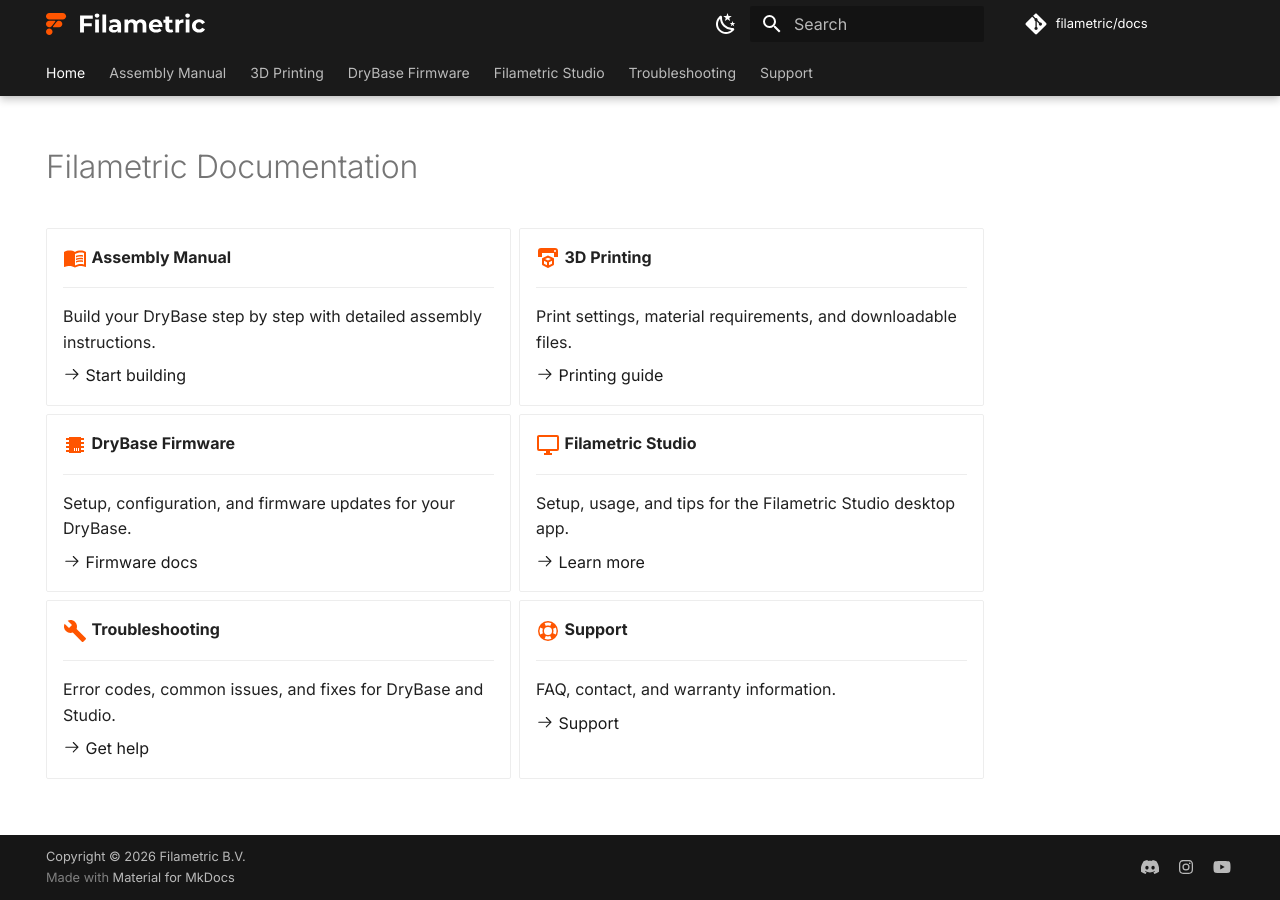
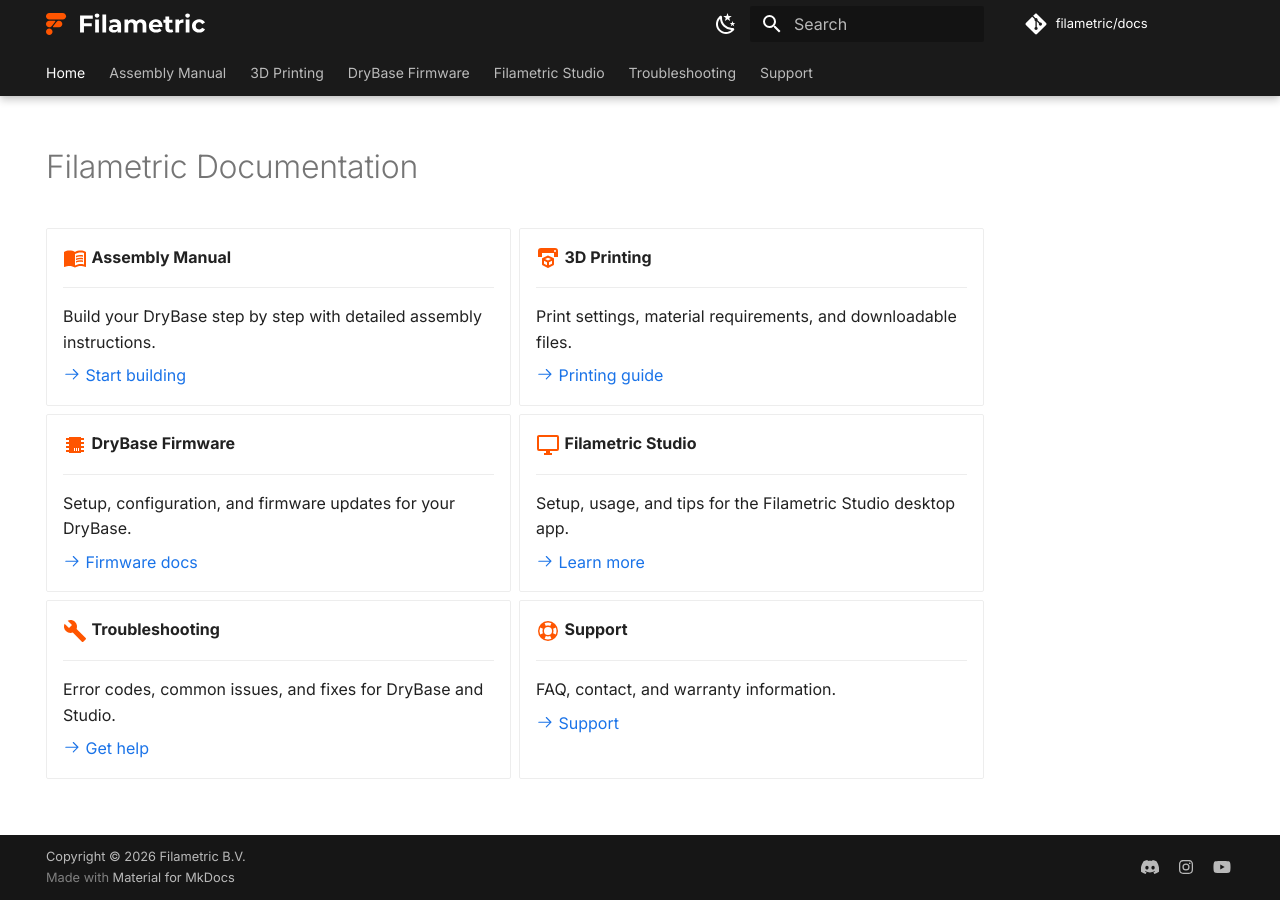
Before and after one commit to Filametric/docs, an MkDocs documentation site: the page built from docs/index.md, in a window 1280 px wide. Built offline with MkDocs 1.6.1 and Material for MkDocs 9.7.7, drawn with Linux system fonts in a browser that asks for light colours; comment, search, counter and statistics services are not loaded.

Commit message:
Style links blue for better visibility in both modes

```diff
--- a/docs/stylesheets/extra.css
+++ b/docs/stylesheets/extra.css
@@ -37,9 +37,18 @@
   border-color: #ff5500;
 }
 
+/* Links in light mode */
+.md-typeset a:not(.md-button) {
+  color: #1a73e8;
+}
+
+.md-typeset a:not(.md-button):hover {
+  color: #ff5500;
+}
+
 /* Links in dark mode */
 [data-md-color-scheme="slate"] .md-typeset a:not(.md-button) {
-  color: #fff;
+  color: #5b9bf5;
 }
 
 [data-md-color-scheme="slate"] .md-typeset a:not(.md-button):hover {
```
